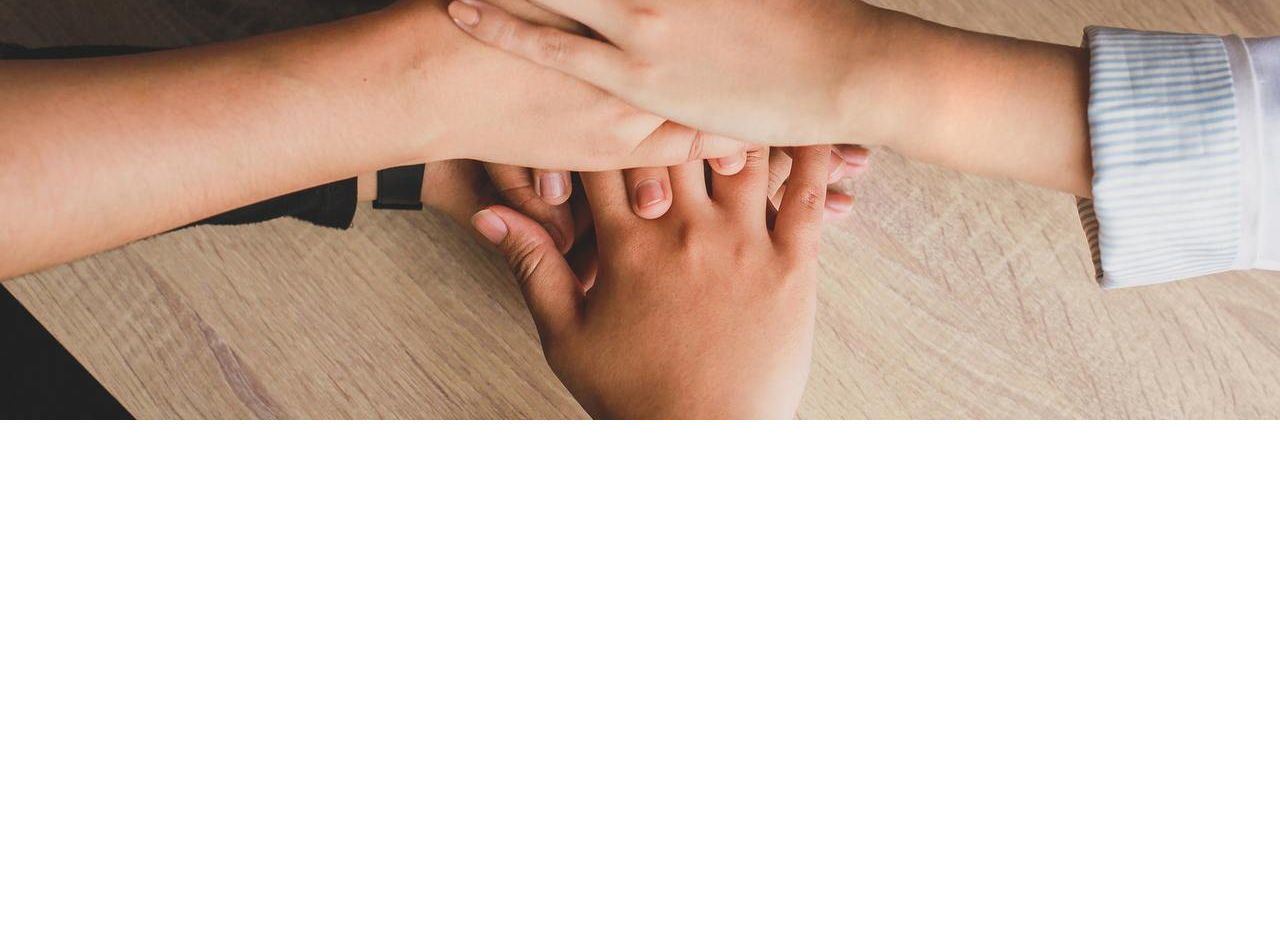
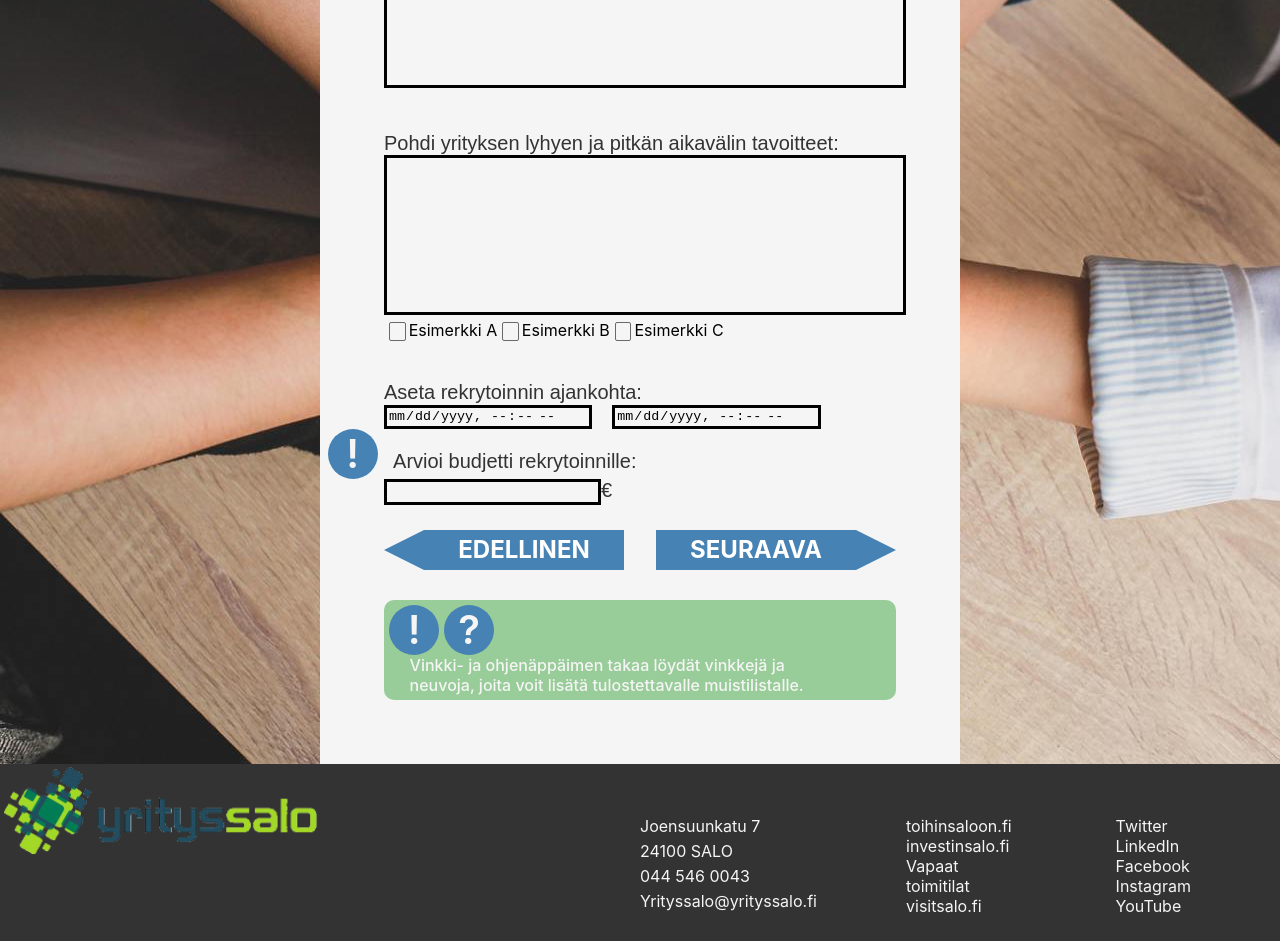
Before and after one commit to MirGitAtGitHub/RekrySalo, a React (Create React App) app in the folder rekrysalo/: page /Check in a window 1280 px wide. Before the commit this address had no page. Shown: the part 380-1321 px from the top of the page. Before the commit the page ends 800 px from the top, so only its background shows below. Built offline with nearby package versions, Linux system fonts and the light colour scheme.

Commit message:
new life behings with checkmark :pray:

```diff
--- a/rekrysalo/src/App.js
+++ b/rekrysalo/src/App.js
@@ -9,8 +9,7 @@ import Page5 from "./pages/Page5";
 import Page6 from './pages/Page6';
 import NoPage from "./pages/NoPage";
 import TestPage from './pages/TestPage';
-
-//import Check from './pages/Check';
+import Check from './pages/Check';
 
 
 
@@ -28,6 +27,7 @@ function App(props) {
           <Route path={"*"} element={<NoPage />} />
           <Route path={"/TestPage"} element={<TestPage />} />
           <Route path={"/Home"} element={<Home />} />
+          <Route path={"/Check"} element={<Check />} />
 
       </Routes>
     </BrowserRouter>
--- /dev/null
+++ b/rekrysalo/src/pages/Check.js
@@ -0,0 +1,96 @@
+//import {HomeBackImage} from "../modules/HomeBackImage";
+import {Footer} from "../modules/Footer";
+import{TopFooter} from "../modules/TopFooter";
+import{Link} from "react-router-dom";
+import {useEffect} from 'react';
+const Check = () => {
+  useEffect(() => {
+    window.scrollTo({top: 0, left: 0, behavior: 'smooth'});
+  }, []);
+  localStorage.setItem("pagenumber","7");
+  if(localStorage.getItem("pagenumber") != null){
+    console.log("Olet käynyt aiemmin tällä sivulla. Onko sinulla keskeneräinen lomake täytettävänä? Ei hätää. Voit palata lomakkeen pariin painamalla Kyllä. Jos haluat hylätä tehdyt muutokset ja aloittaa lomakkeen täytön alusta, paina Ei.");
+  }
+  return (
+  <html>
+    <body className="Body">
+      <div className="Header">
+        <TopFooter text="LOPPUTULOSTE" current="7" />
+      </div>
+
+      <div className="mid-grid">
+        <div className="empty-div"></div>
+        <div className="mid">
+
+
+            <p className="question">Mieti, millaista osaamista yrityksesi tarvitsee nyt ja tulevaisuudessa:</p>
+
+          <textarea readOnly className="answer" rows="10" cols="70" id="answer1" style={{"margin-bottom":"40px", "border": "3px solid black", "backgroundColor": "whitesmoke"}} onChange={() => localStorage.setItem("p1a1",document.getElementById("answer1").value)} defaultValue={localStorage.getItem("p1a1")}></textarea>
+
+          <p className="question">Pohdi yrityksen lyhyen ja pitkän aikavälin tavoitteet:</p>
+          <textarea readOnly className="answer" rows="10" cols="70" id="answer2" style={{"border": "3px solid black", "backgroundColor": "whitesmoke"}} onChange={() => localStorage.setItem("p1a2",document.getElementById("answer2").value)} defaultValue={localStorage.getItem("p1a2")}></textarea>
+
+          <div style={{"margin-bottom":"40px", "display": "inline-block"}}>
+            <input type={"radio"} id="r1" name="Valinta" value="A"></input>
+            <label for="r1">Esimerkki A</label>
+            <input type={"radio"} id="r2" name="Valinta" value="B"></input>
+            <label for="r2">Esimerkki B</label>
+            <input type={"radio"} id="r3" name="Valinta" value="C"></input>
+            <label for="r3">Esimerkki C</label>
+          </div>
+
+
+
+          <p className="question">Aseta rekrytoinnin ajankohta:</p>
+
+          <input readOnly type="datetime-local" id="rekryaika1" name="rekryaika" style={{"margin-right":"20px", "border": "3px solid black", "backgroundColor": "whitesmoke"}} onChange={() => localStorage.setItem("p1d1",document.getElementById("rekryaika1").value)} defaultValue={localStorage.getItem("p1d1")}></input>
+              <input readOnly type="datetime-local" id="rekryaika2" name="to_rekryaika" style={{"margin-right":"20px", "border": "3px solid black", "backgroundColor": "whitesmoke"}} onChange={() => localStorage.setItem("p1d2",document.getElementById("rekryaika2").value)} defaultValue={localStorage.getItem("p1d2")}></input>
+
+          <div>
+            <div className="circle" style={{"margin-left":"-11%"}}>
+              <p className="circle-text">!</p>
+            </div>
+            <p className="question" style={{"display": "inline-block", "margin-left":"3%"}}>Arvioi budjetti rekrytoinnille:</p>
+          </div>
+
+          <input readOnly className="number-input" type="text" id="budjetti" name="budjetti" style={{"border": "3px solid black", "backgroundColor": "whitesmoke"}} defaultValue={localStorage.getItem("p1n1")} onBlur={(e) => {var a = [];
+    var k = e.which;
+
+    for (var i = 48; i < 58; i++)
+        a.push(i);
+
+    if (!(a.indexOf(k)>=0))
+        e.preventDefault();if (parseInt(document.getElementById("budjetti").value) > 20000) {document.getElementById("budjetti").value = 20000;alert("Maksimibudjetti on 20 000 euroa.");localStorage.setItem("p1n1",document.getElementById("budjetti").value);} if (parseInt(document.getElementById("budjetti").value) < 2000) {document.getElementById("budjetti").value = 2000;alert("Minimibudjetti on 2000 euroa.");localStorage.setItem("p1n1",document.getElementById("budjetti").value)};if (parseInt(document.getElementById("budjetti").value) >= 2000 && parseInt(document.getElementById("budjetti").value) <= 20000) {document.getElementById("budjetti").value = document.getElementById("budjetti").value;localStorage.setItem("p1n1",document.getElementById("budjetti").value)}}}></input>
+          <p className="question" style={{"display": "inline-block"}}>€</p>
+          <div></div>
+
+
+
+
+          <Link to={"/Page" + (parseInt(localStorage.getItem("pagenumber"))-1)}><div class="navigation-button-arrow-left"><h2 class="navigation-button-arrow-text">EDELLINEN</h2></div></Link>
+          <Link to={"/Page" + (parseInt(localStorage.getItem("pagenumber"))+1)}><div class="navigation-button-arrow-right"><h2 class="navigation-button-arrow-text">SEURAAVA</h2></div></Link>
+
+          <br></br>
+          <div className="green-box" style={{"margin-top":"50px"}}>
+            <div className="circle">
+              <p className="circle-text">!</p>
+            </div>
+            <div className="circle">
+              <p className="circle-text">?</p>
+            </div>
+            <p className="green-info">Vinkki- ja ohjenäppäimen takaa löydät vinkkejä ja <br></br> neuvoja, joita voit lisätä tulostettavalle muistilistalle.</p>
+          </div>
+
+        </div>
+        <div className="empty-div"></div>
+      </div>
+
+      <div className="footer">
+        <Footer />
+      </div>
+    </body>
+  </html>
+  )
+}
+
+export default Check;
```
